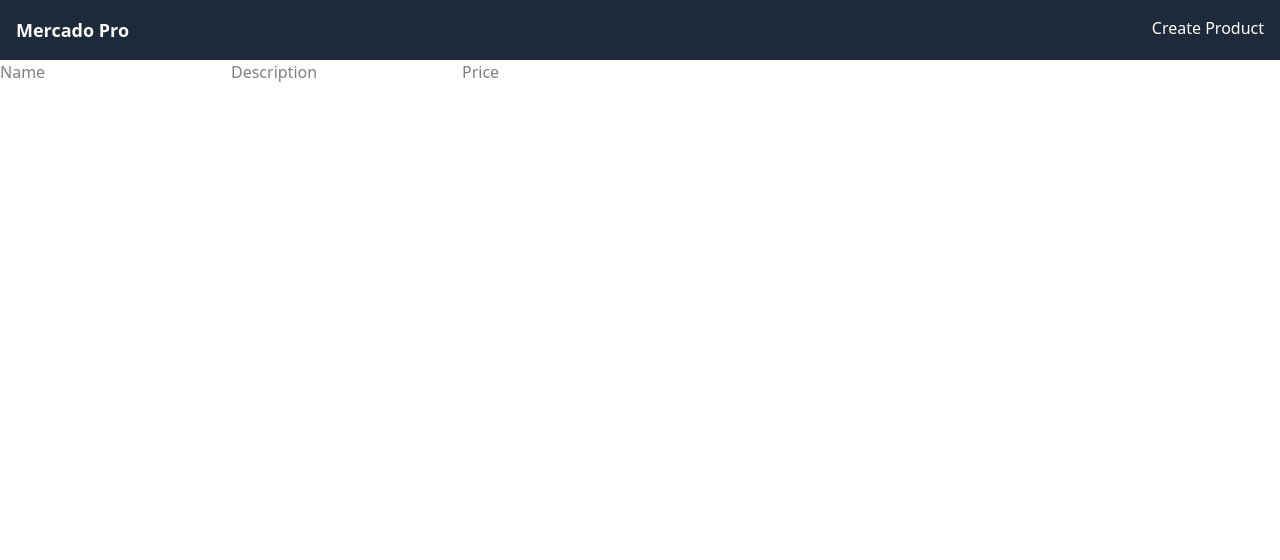
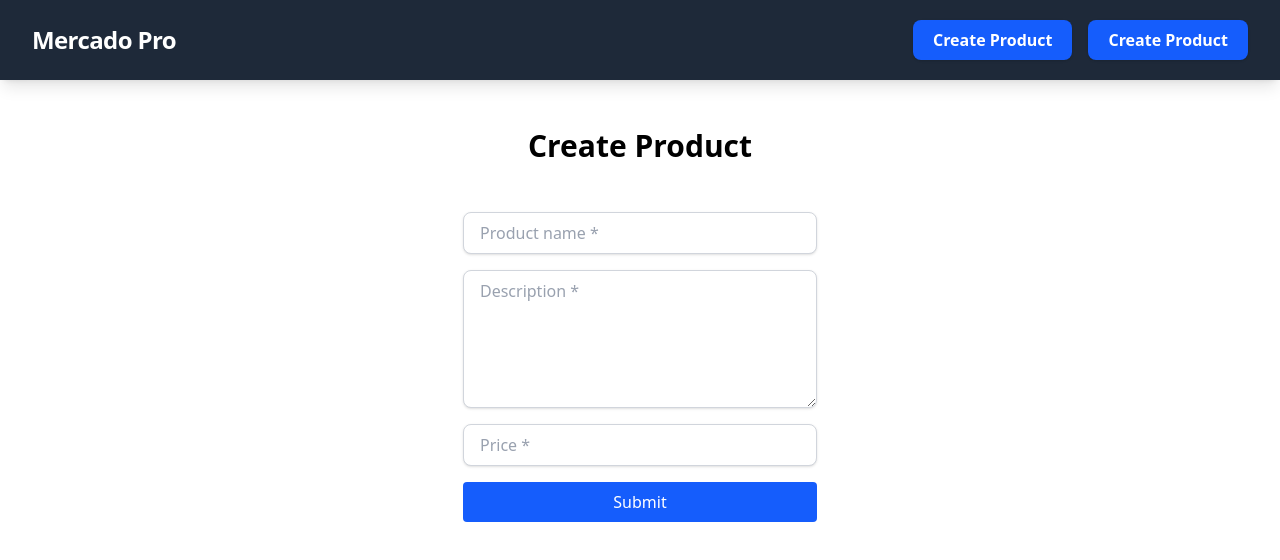
Before and after one commit to aaropaltemaa/Mercado-Pro, a React (Vite) app in the folder client/: page /create-product in a window 1280 px wide. Shown: the top 560 px of the page. Built offline with nearby package versions, Linux system fonts and the light colour scheme.

Commit message:
created initial design for create product form page + installed zod

```diff
--- a/client/package.json
+++ b/client/package.json
@@ -10,13 +10,15 @@
     "preview": "vite preview"
   },
   "dependencies": {
+    "@hookform/resolvers": "^5.2.0",
     "@tailwindcss/vite": "^4.1.11",
     "axios": "^1.11.0",
     "react": "^19.1.0",
     "react-dom": "^19.1.0",
     "react-hook-form": "^7.61.1",
     "react-router-dom": "^7.7.1",
-    "tailwindcss": "^4.1.11"
+    "tailwindcss": "^4.1.11",
+    "zod": "^4.0.10"
   },
   "devDependencies": {
     "@eslint/js": "^9.30.1",
--- a/client/src/App.tsx
+++ b/client/src/App.tsx
@@ -5,13 +5,13 @@ import NavBar from "./components/NavBar";
 
 const App = () => {
   return (
-    <>
+    <div className="flex min-h-screen w-full flex-col items-center space-y-12">
       <NavBar />
       <Routes>
         <Route path="/" element={<ProductList />} />
         <Route path="/create-product" element={<CreateProductForm />} />
       </Routes>
-    </>
+    </div>
   );
 };
 
--- a/client/src/components/NavBar.tsx
+++ b/client/src/components/NavBar.tsx
@@ -1,13 +1,29 @@
 import { Link } from "react-router-dom";
+import React from "react";
 
-const NavBar = () => {
+const NavBar: React.FC = () => {
   return (
-    <nav className="bg-gray-800 text-white p-4">
-      <div className="flex flex-row justify-between">
-        <Link to="/">
-          <h1 className="text-lg font-bold">Mercado Pro</h1>
+    <nav className="h-20 w-full bg-gray-800 text-white shadow-lg">
+      <div className="flex items-center justify-between h-full px-8">
+        <Link to="/" className="hover:opacity-80 transition">
+          <h1 className="text-2xl font-extrabold tracking-tight">
+            Mercado Pro
+          </h1>
         </Link>
-        <Link to="/create-product">Create Product</Link>
+        <div className="flex flex-row gap-4">
+          <Link
+            to="/create-product"
+            className="bg-blue-600 hover:bg-blue-700 text-white font-semibold py-2 px-5 rounded-lg shadow transition"
+          >
+            Create Product
+          </Link>
+          <Link
+            to="/create-product"
+            className="bg-blue-600 hover:bg-blue-700 text-white font-semibold py-2 px-5 rounded-lg shadow transition"
+          >
+            Create Product
+          </Link>
+        </div>
       </div>
     </nav>
   );
--- a/client/src/pages/CreateProductForm.tsx
+++ b/client/src/pages/CreateProductForm.tsx
@@ -1,22 +1,86 @@
-import { useState } from "react";
+import { useForm } from "react-hook-form";
+import { z } from "zod";
+import { zodResolver } from "@hookform/resolvers/zod";
 
-type Product = {
-  name: string;
-  description: string;
-  price: number;
-};
+const productSchema = z.object({
+  name: z
+    .string()
+    .min(4, "Product name must have at least 4 characters")
+    .nonempty("Product name is required"),
+  description: z
+    .string()
+    .min(50, "Description must have at least 50 characters")
+    .nonempty("Description is required"),
+  price: z.number().nonnegative("Price cannot be negative"),
+});
+
+type Product = z.infer<typeof productSchema>;
+
+const inputClass =
+  "w-full rounded-lg border border-gray-300 bg-white px-4 py-2 text-gray-800 shadow-sm transition focus:border-blue-500 focus:outline-none focus:ring-2 focus:ring-blue-500 placeholder-gray-400";
 
 const CreateProductForm = () => {
-  const handleSubmit = () => {
-    console.log("click");
+  const {
+    register,
+    handleSubmit,
+    formState: { errors, isSubmitting },
+  } = useForm<Product>({
+    resolver: zodResolver(productSchema),
+    mode: "onTouched",
+  });
+
+  const onSubmit = async (data: Product) => {
+    console.log(data);
   };
 
   return (
-    <form className="gap-2" onSubmit={handleSubmit}>
-      <input type="text" placeholder="Name" />
-      <input type="text" placeholder="Description" />
-      <input type="" placeholder="Price" />
-    </form>
+    <>
+      <h1 className="text-3xl font-semibold">Create Product</h1>
+      <form className="flex flex-col gap-4" onSubmit={handleSubmit(onSubmit)}>
+        <input
+          {...register("name")}
+          type="text"
+          placeholder="Product name *"
+          className={inputClass}
+        />
+        {errors.name && (
+          <div className="text-red-500 text-sm">{errors.name.message}</div>
+        )}
+
+        <textarea
+          {...register("description")}
+          rows={5}
+          cols={33}
+          placeholder="Description *"
+          className={inputClass}
+        />
+        {errors.description && (
+          <div className="text-red-500 text-sm">
+            {errors.description.message}
+          </div>
+        )}
+
+        <input
+          {...register("price", { valueAsNumber: true })}
+          type="number"
+          min="0"
+          step="5"
+          placeholder="Price *"
+          className={inputClass}
+        />
+        {errors.price && (
+          <div className="text-red-500 text-sm">{errors.price.message}</div>
+        )}
+
+        <button
+          type="submit"
+          disabled={isSubmitting}
+          className="bg-blue-600 text-white rounded px-4 py-2 hover:bg-blue-700 transition disabled:opacity-50"
+        >
+          Submit
+        </button>
+      </form>
+    </>
   );
 };
 
```
Also changed, not shown: 1 other file (tests, documents, lock files or other folders).
